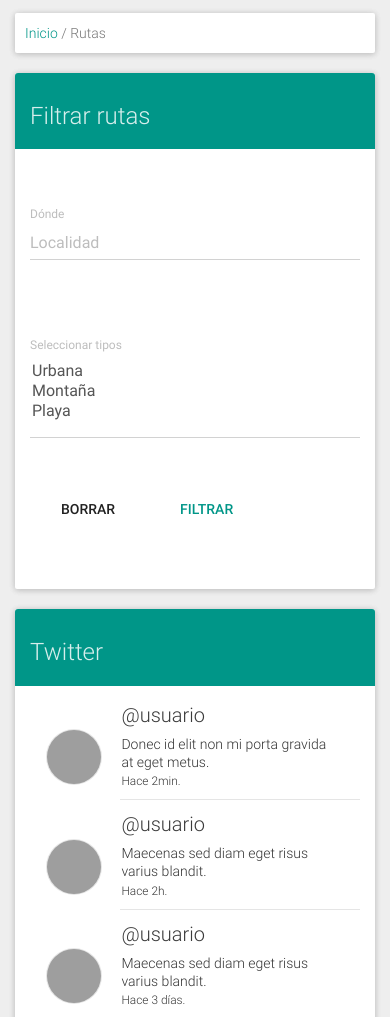
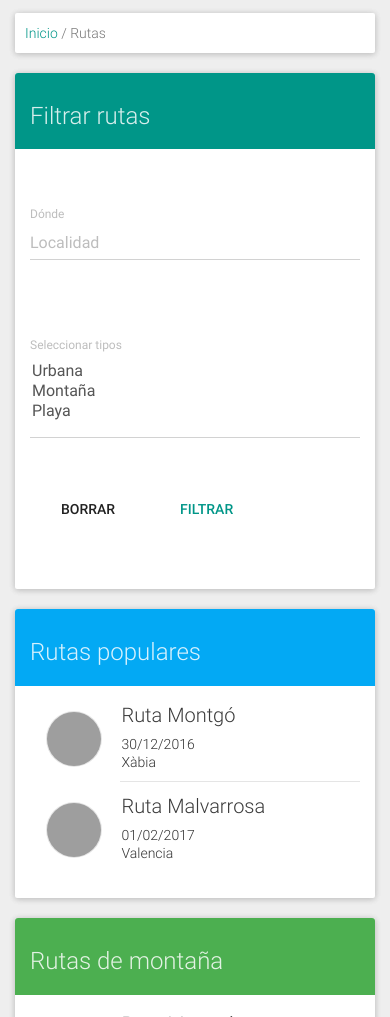
Before and after one commit to Fonsu/gorunning-horizontal-prototype, a plain HTML site: page rutas.html in a window 390 px wide. Shown: the part 57-1074 px from the top of the page. Drawn offline with Linux system fonts and the light colour scheme; grey boxes are pictures that could not be loaded.

Commit message:
Tweets now hidden on mobile in rutas

```diff
--- a/rutas.html
+++ b/rutas.html
@@ -107,7 +107,7 @@
         </div>
     </div>
     </div>
-<div id="tweets" class="col-md-push-1 col-md-4">
+<div id="tweets" class="col-md-push-1 col-md-4 hidden-xs">
 
     <div class="panel panel-primary">
         <div class="panel-heading"><h3>Twitter</h3></div>
```
